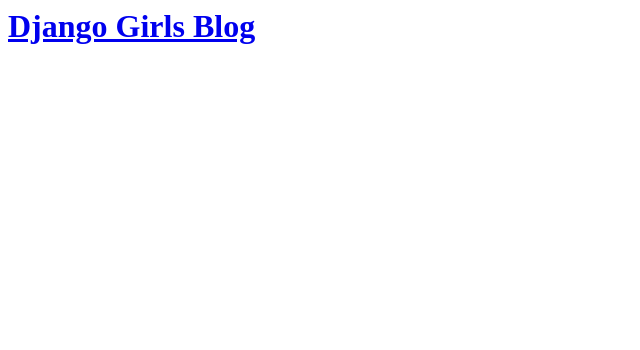
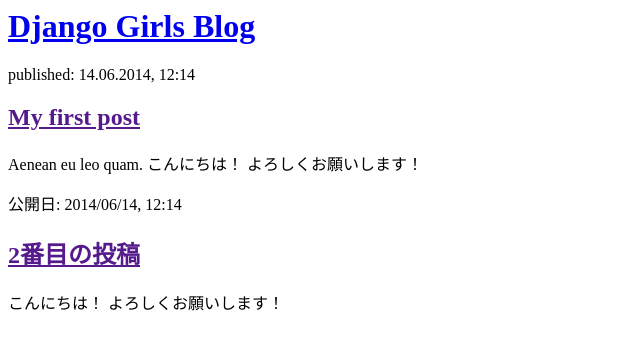
Before and after one commit to ozakana/my-first-blog, a Django app: page / in a window 1280 px wide. Shown: the top 350 px of the page, without its empty margins (0-640 px from the left). Run offline with Django 3.2, Linux system fonts and the light colour scheme; data that the repository does not hold is empty.

Commit message:
Changed the HTML for the site.

```diff
--- /dev/null
+++ b/blog/static/css/blog.css
@@ -0,0 +1,3 @@
+h1 a, h2 a {
+    color: #C25100;
+}
--- a/blog/templates/blog/post_list.html
+++ b/blog/templates/blog/post_list.html
@@ -7,12 +7,16 @@
             <h1><a href="/">Django Girls Blog</a></h1>
         </div>
 
-        {% for post in posts %}
-            <div>
-                <p>published: {{ post.published_date }}</p>
-                <h2><a href="">{{ post.title }}</a></h2>
-                <p>{{ post.text|linebreaksbr }}</p>
-            </div>
-        {% endfor %}
+        <div>
+                <p>published: 14.06.2014, 12:14</p>
+                <h2><a href="">My first post</a></h2>
+                <p>Aenean eu leo quam. こんにちは！ よろしくお願いします！ </p>
+        </div>
+
+        <div>
+                <p>公開日: 2014/06/14, 12:14</p>
+                <h2><a href="">2番目の投稿</a></h2>
+                <p> こんにちは！ よろしくお願いします！ </p>
+        </div>
     </body>
 </html>
```
